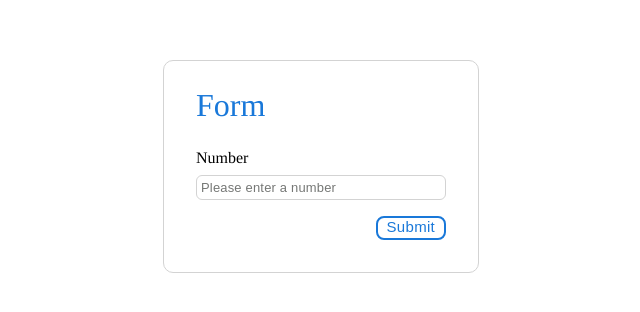
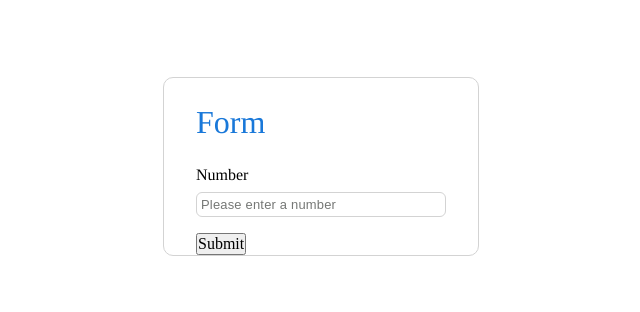
Before and after one commit to PaulReaver/Junior-Web-Developer-Exercise, a website: page index.html in a window 1280 px wide. Shown: the part 234-546 px from the top of the page, without its empty margins (319-959 px from the left). Drawn offline with Linux system fonts and the light colour scheme.

Commit message:
Change button type

```diff
--- a/index.html
+++ b/index.html
@@ -23,7 +23,7 @@
                 placeholder="Please enter a number"
                 required
             />
-            <button type="submit">Submit</button>
+            <input type="submit" value="Submit" />
         </form>
     </body>
 </html>
```
